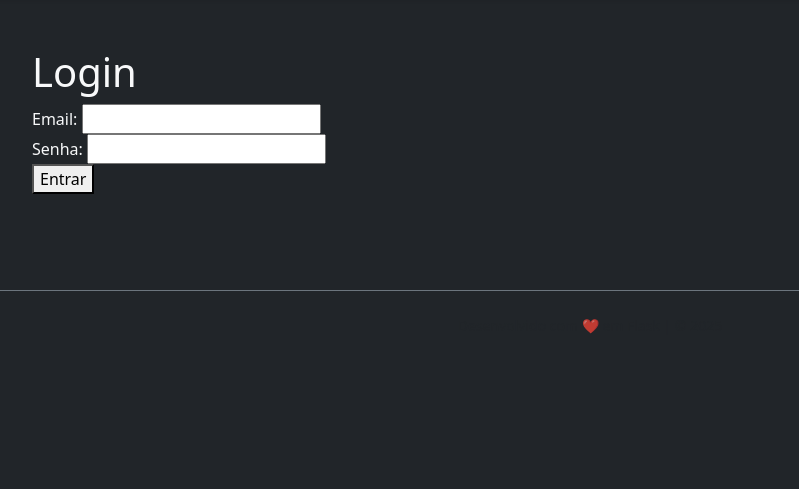
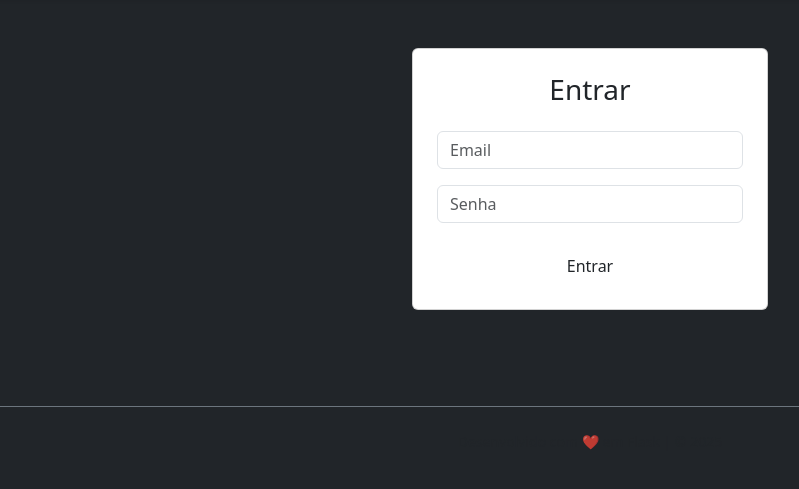
Before and after one commit to rdralves/.app_web_flask, a Flask app: page /login in a window 1280 px wide. Shown: the part 62-551 px from the top of the page, without its empty margins (50-849 px from the left). Run offline with Flask 3, Linux system fonts and the light colour scheme.

Commit message:
Melhorando a aparencia do projeto, iniciando com o login.html

```diff
--- a/app/templates/login.html
+++ b/app/templates/login.html
@@ -1,16 +1,17 @@
 {% extends 'base.html' %}
-
+{% block title %}Login{% endblock %}
 {% block content %}
-    <h1>Login</h1>
-    <form method="POST" action="{{ url_for('main_bp.login') }}">
-        <div>
-            <label for="email">Email:</label>
-            <input type="email" id="email" name="email" required>
+<div class="row justify-content-center">
+    <div class="col-md-4">
+        <div class="card glass p-4 fade-in">
+            <h3 class="mb-4 text-center text-gradient">Entrar</h3>
+            <form method="POST" action="{{ url_for('main_bp.login') }}">
+                <input type="email" id="email" name="email" class="form-control mb-3" placeholder="Email" required>
+                <input type="password" id="password" name="password" class="form-control mb-4" placeholder="Senha"
+                    required>
+                <button type="submit" class="btn btn-glow w-100">Entrar</button>
+            </form>
         </div>
-        <div>
-            <label for="password">Senha:</label>
-            <input type="password" id="password" name="password" required>
-        </div>
-        <button type="submit">Entrar</button>
-    </form>
+    </div>
+</div>
 {% endblock %}
```
